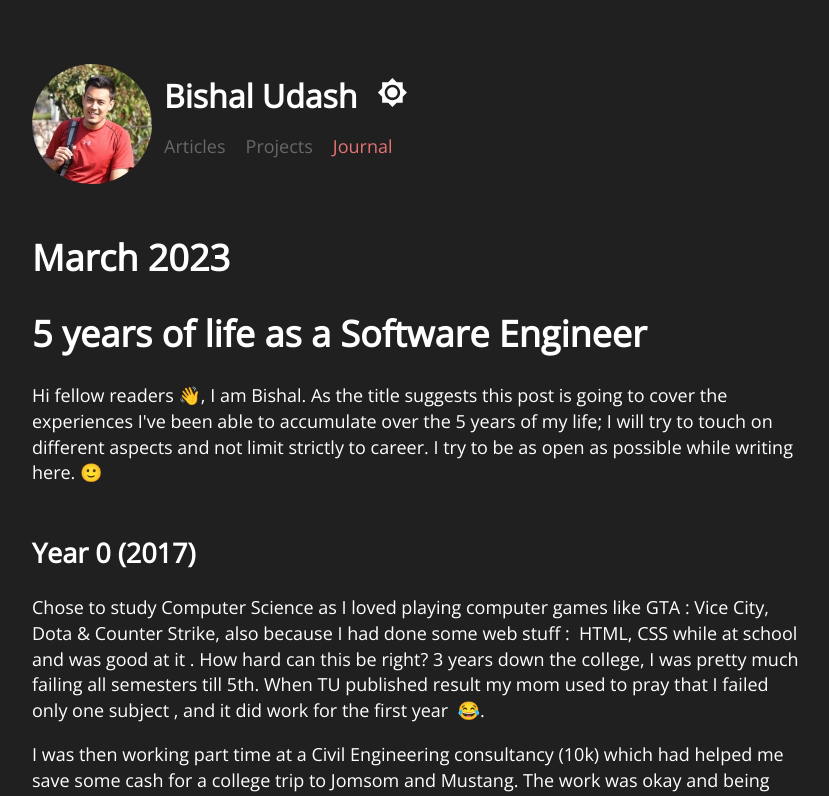
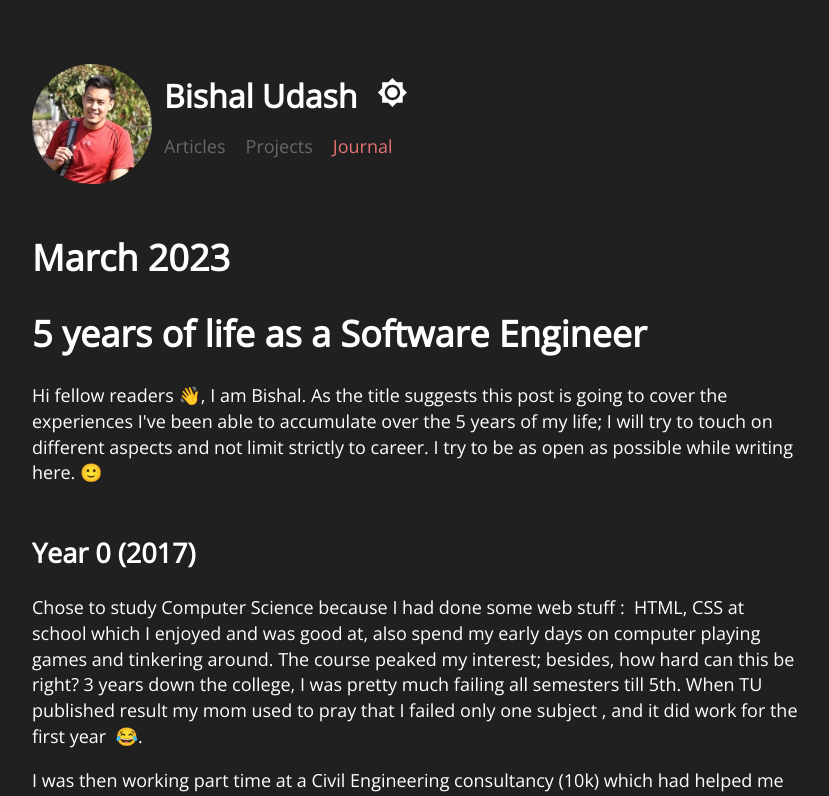
Before and after one commit to bishaludas/bishaludas.github.io, a React (Create React App) app: page /journal/5_years_as_software_engineer in a window 1280 px wide. Shown: the top 796 px of the page, without its empty margins (224-1053 px from the left). Built offline with nearby package versions, Linux system fonts and the light colour scheme.

Commit message:
update journal 1

```diff
--- a/src/components/Journal/posts/FiveYearsAsSWE.js
+++ b/src/components/Journal/posts/FiveYearsAsSWE.js
@@ -115,13 +115,13 @@ const FiveYearsAsSWE = () => {
       <div className="year mb-5">
         <h2>Year 0 (2017)</h2>
         <p>
-          Chose to study Computer Science as I loved playing computer games like
-          GTA : Vice City, Dota &amp; Counter Strike, also because I had done
-          some web stuff :&nbsp; HTML, CSS while at school and was good at it .
-          How hard can this be right? 3 years down the college, I was pretty
-          much failing all semesters till 5th. When TU published result my mom
-          used to pray that I failed only one subject , and it did work for the
-          first year&nbsp; 😂.&nbsp;
+          Chose to study Computer Science because I had done some web stuff
+          :&nbsp; HTML, CSS at school which I enjoyed and was good at, also
+          spend my early days on computer playing games and tinkering around.
+          The course peaked my interest; besides, how hard can this be right? 3
+          years down the college, I was pretty much failing all semesters till
+          5th. When TU published result my mom used to pray that I failed only
+          one subject , and it did work for the first year&nbsp; 😂.&nbsp;
         </p>
         <p>
           I was then working part time at a Civil Engineering consultancy (10k)
```
